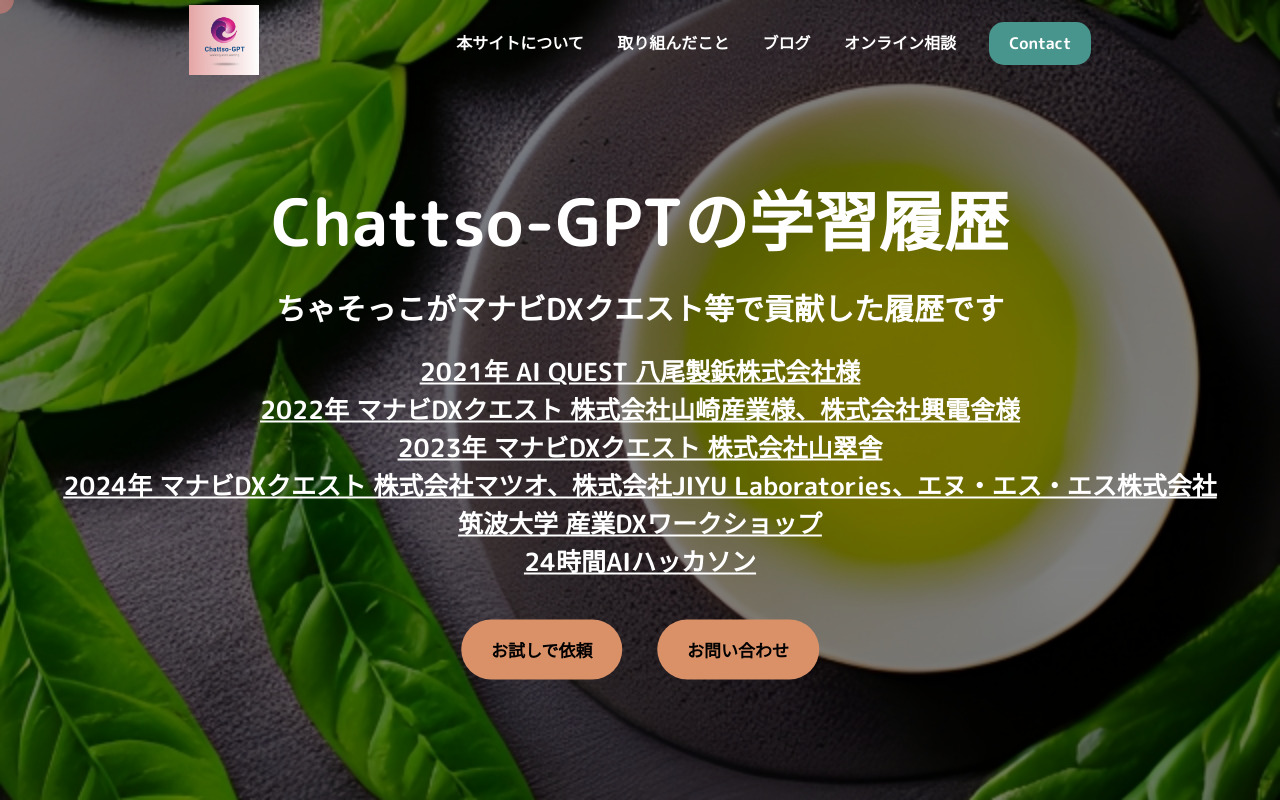
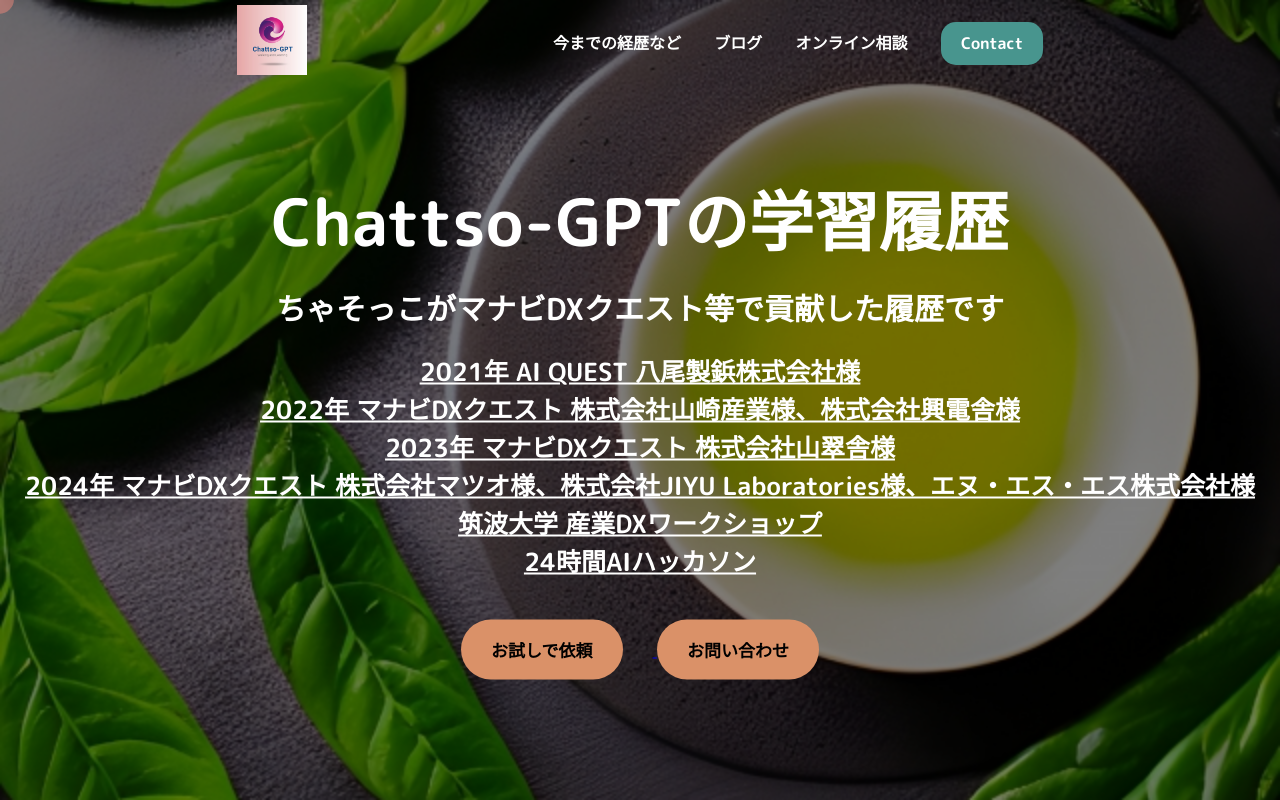
Before and after one commit to YasuhitoYanagisawa/chasottco.github.io, a plain HTML site: page index.html in a window 1280 px wide. Drawn offline with Linux system fonts and the light colour scheme.

Commit message:
Update index.html

```diff
--- a/index.html
+++ b/index.html
@@ -20,11 +20,10 @@
       </div>
       <nav>
         <ul>
-          <li><a href="#">本サイトについて</a></li>
-          <li><a href="#">取り組んだこと</a></li>
-          <li><a href="https://omatsurijapan.com/user/u/761/article" target="_blank">ブログ</a></li>
-          <li><a href="#">オンライン相談</a></li>
-          <li><a href="#" class="contact">Contact</a></li>
+          <li><a href="#">今までの経歴など</a></li>
+          <li><a href="https://zenn.dev/chattso_gpt" target="_blank">ブログ</a></li>
+          <li><a href="https://timerex.net/s/omatsuri.chasottco_dbe9/08118041">オンライン相談</a></li>
+          <li><a href="mailto:omatsuri.chasottco@gmail.com" class="contact">Contact</a></li>
         </ul>
       </nav>
     </header>
@@ -38,14 +37,18 @@
       <div class="describe">
         <p><a href="https://www.meti.go.jp/policy/it_policy/jinzai/Collaboration2021.pdf" target="_blank">2021年 AI QUEST 八尾製鋲株式会社様</a></p>
         <p><a href="https://www.kyushu.meti.go.jp/seisaku/jyoho/manabidx_quest.html" target="_blank">2022年 マナビDXクエスト 株式会社山崎産業様、株式会社興電舎様</a></p>
-        <p><a href="https://www.meti.go.jp/policy/it_policy/jinzai/Results_of_Collaborations_with_Companies_2023.pdf" target="_blank">2023年 マナビDXクエスト 株式会社山翠舎</a></p>
-        <p><a href="#" target="_blank">2024年 マナビDXクエスト 株式会社マツオ、株式会社JIYU Laboratories、エヌ・エス・エス株式会社</a></p>
+        <p><a href="https://www.meti.go.jp/policy/it_policy/jinzai/Results_of_Collaborations_with_Companies_2023.pdf" target="_blank">2023年 マナビDXクエスト 株式会社山翠舎様</a></p>
+        <p><a href="#" target="_blank">2024年 マナビDXクエスト 株式会社マツオ様、株式会社JIYU Laboratories様、エヌ・エス・エス株式会社様 </a></p>
         <p><a href="https://drive.google.com/file/d/1LoUC5lyZFCPXRTmwHEAyCau2YTxz-TlC/view?usp=sharing" target="_blank">筑波大学 産業DXワークショップ</a></p>
         <p><a href="https://www.aifestival.jp/" target="_blank">24時間AIハッカソン</a></p>
       </div>
       <div class="button-area">
-        <button class="free">お試しで依頼</button>
-        <button>お問い合わせ</button>
+        <a href="https://timerex.net/s/omatsuri.chasottco_dbe9/08118041" target="_blank">
+          <button class="free">お試しで依頼</button>
+        </a>
+        <a href="mailto:your-email@example.com?subject=お問い合わせ&body=お世話になります。" class="contact-link">
+          <button>お問い合わせ</button>
+        </a>
       </div>
     </main>
     <div id="cursor"></div>
```
